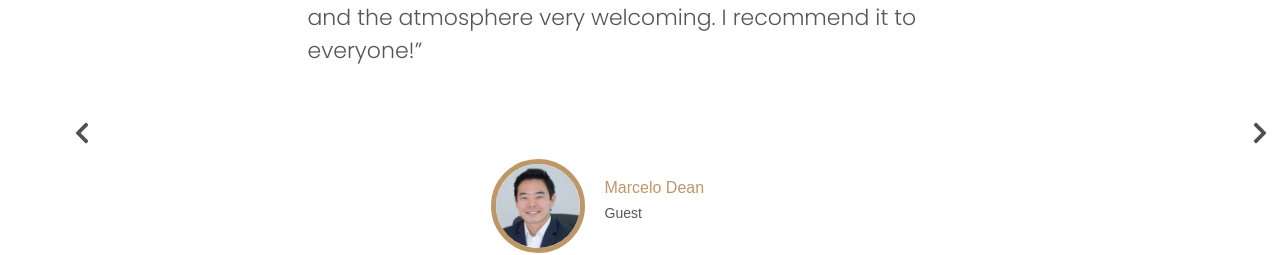
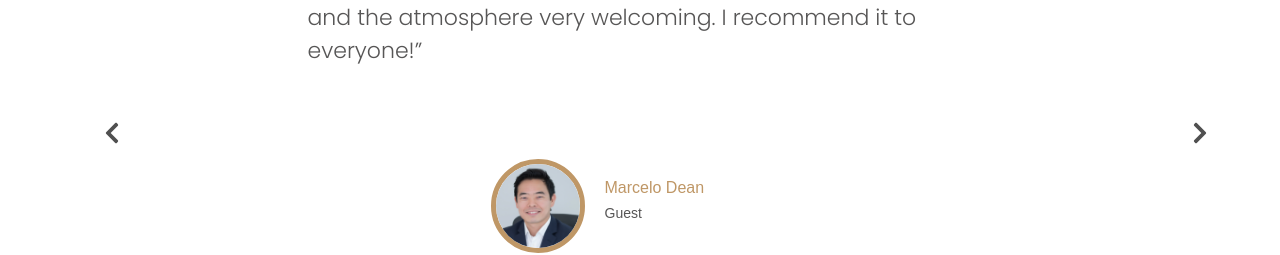
Before and after one commit to trabalhoWebUFSC/trabalhoWebUFSC, a React (Create React App) app in the folder frontend/: page / in a window 1280 px wide. Shown: the part 4172-4427 px from the top of the page. Built offline with nearby package versions, Linux system fonts and the light colour scheme; no server answers; a web font is replaced by a local one.

Commit message:
Adjust button positioning in Rating.module.css

```diff
--- a/frontend/src/components/Rating/Rating.module.css
+++ b/frontend/src/components/Rating/Rating.module.css
@@ -81,7 +81,7 @@
     border: none;
     font-size: 1.5rem;
     position:absolute;
-    left:70px;
+    left:100px;
     top:50%;
     transition: color 0.3s ease;
 
@@ -96,7 +96,7 @@
     border: none;
     font-size: 1.5rem;
     position:absolute;
-    padding-left: 1000px;
+    padding-left: 940px;
     top:50%;
     transition: color 0.3s ease;
 
```
